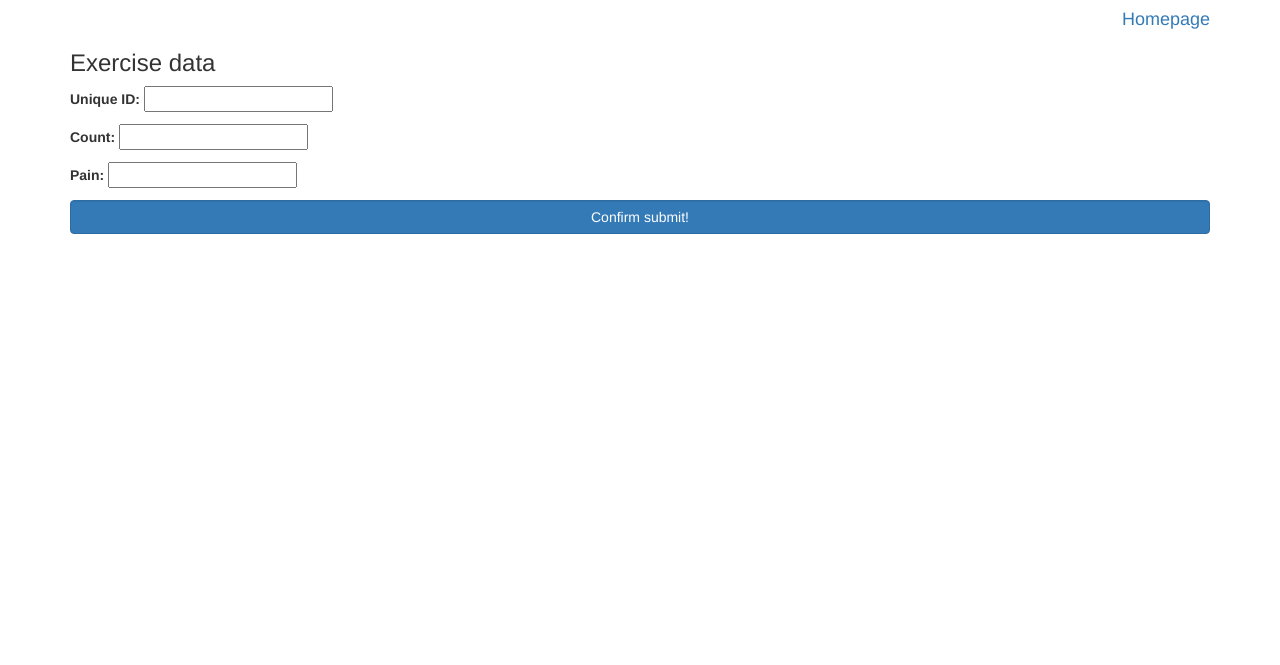
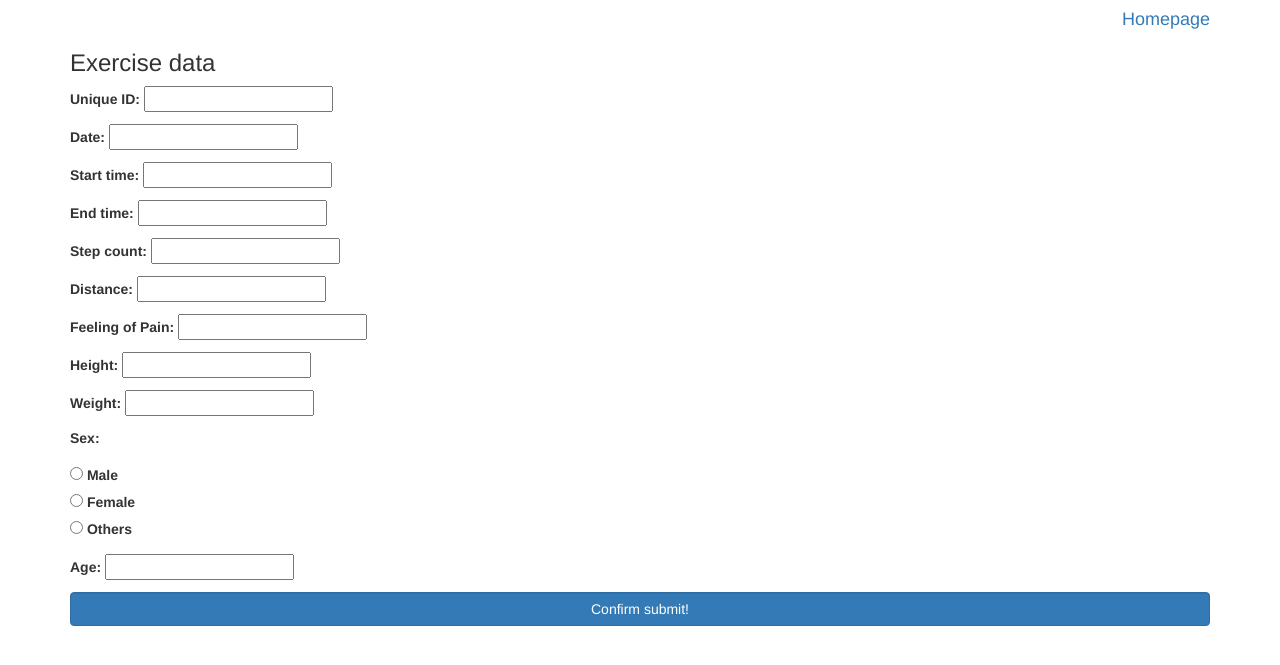
Before and after one commit to yiluyucheng/server_pedometer, a Django app: page /step/ in a window 1280 px wide. Shown: the top 665 px of the page. Run offline with Django 4.2, Linux system fonts and the light colour scheme; some libraries are stand-ins or nearby versions.

Commit message:
personal view

```diff
--- a/step/forms.py
+++ b/step/forms.py
@@ -1,7 +1,20 @@
 from django import forms
+
+
+Sex_CHOICES = (('Male', 'Male'), ('Female', 'Female'), ('Others', 'Others'))
 
 
 class StepForm(forms.Form):
     ids = forms.CharField(label='Unique ID', max_length=100)
-    Step = forms.IntegerField(label='Count', required=False)
-    Pain = forms.IntegerField(label='Pain', required=False)
+    Date = forms.CharField(label='Date', max_length=20)
+    Start = forms.CharField(label='Start time', max_length=30)
+    End = forms.CharField(label='End time', max_length=30)
+    Step = forms.IntegerField(label='Step count', required=False)
+    Distance = forms.FloatField(label='Distance', required=False)
+    Pain = forms.IntegerField(label='Feeling of Pain', required=False)
+
+    Height = forms.IntegerField(label='Height')
+    Weight = forms.FloatField(label='Weight')
+    Sex = forms.CharField(max_length=10, label='Sex')
+    Sex = forms.CharField(label="Sex", widget=forms.RadioSelect(choices=Sex_CHOICES))
+    Age = forms.FloatField(label='Age')
--- a/step/urls.py
+++ b/step/urls.py
@@ -1,8 +1,11 @@
 
 from django.urls import path
+from django.urls import include, re_path
 
 from . import views
 
 urlpatterns = [
     path('', views.step_counter, name='step_counter'),
+    re_path(r'^chart/$', views.ChartView.as_view(), name='chart_info'),
+    re_path(r'^index/$', views.IndexView.as_view(), name='index_view'),
 ]
--- a/step/views.py
+++ b/step/views.py
@@ -24,7 +24,7 @@ def feed_back(steps, pain):
 def homeview(request, glist=None):
     # display table and seperate pages
     if glist is None:
-        session_list = Session.objects.all().order_by('-ids')
+        session_list = Session.objects.all().order_by('-date', '-end')
     else:
         session_list = glist
     if session_list:
@@ -40,18 +40,131 @@ def homeview(request, glist=None):
 
 def step_counter(request):
     if request.method == 'POST':
+        var = ['ids', 'Date', 'Step', 'Distance', 'Pain', 'Start', 'End', 'Height', 'Weight', 'Sex', 'Age']
         try:
             req = json.loads(request.body)
-            step = req['Step']
-            pain = req['Pain']
-            ids = req['ids']
         except:
-            ids = request.POST['ids']
-            step = request.POST['Step']
-            pain = request.POST['Pain']
-        feedback = feed_back(int(step), int(pain))
-        add_session = Session(ids=ids, step=step, pain=pain)
+            req = dict()
+            for i in var:
+                req[i] = request.POST[i]
+        feedback = feed_back(int(req['Step']), int(req['Pain']))
+        add_session = Session(ids=req['ids'], step=req['Step'], pain=req['Pain'], date=req['Date'],
+            distance=req['Distance'], start=req['Start'], end=req['End'], height=req['Height'],
+            weight=req['Weight'], sex=req['Sex'], age=req['Age'])
         add_session.save()
         return JsonResponse({"feedback": feedback,})
     form = StepForm()
     return render(request, 'step_count.html', {'form': form,})
+
+
+
+ ######################################################################
+
+# Create your views here.
+
+from random import randrange
+
+from rest_framework.views import APIView
+
+from pyecharts.charts import Bar, Line
+from pyecharts.faker import Faker
+from pyecharts import options as opts
+from pyecharts.globals import CurrentConfig
+from jinja2 import Environment, FileSystemLoader
+CurrentConfig.GLOBAL_ENV = Environment(loader=FileSystemLoader("./step/templates"))
+
+
+# Create your views here.
+def response_as_json(data):
+    json_str = json.dumps(data)
+    response = HttpResponse(
+        json_str,
+        content_type="application/json",
+    )
+    response["Access-Control-Allow-Origin"] = "*"
+    return response
+
+
+def json_response(data, code=200):
+    data = {
+        "code": code,
+        "msg": "success",
+        "data": data,
+    }
+    return response_as_json(data)
+
+
+def json_error(error_string="error", code=500, **kwargs):
+    data = {
+        "code": code,
+        "msg": error_string,
+        "data": {}
+    }
+    data.update(kwargs)
+    return response_as_json(data)
+
+
+JsonResponse = json_response
+JsonError = json_error
+
+
+def bar_chart(indata) -> Bar:
+
+    bar = (
+        Bar()
+        .add_xaxis(indata['date'])
+        .add_yaxis("Step", indata['step'], yaxis_index=0, itemstyle_opts=opts.ItemStyleOpts(color='gray'))
+        .extend_axis(
+            yaxis=opts.AxisOpts(
+                name="Pain",
+                type_="value",
+                min_=0,
+                max_=100,
+                position="right",
+                axisline_opts=opts.AxisLineOpts(
+                linestyle_opts=opts.LineStyleOpts(color='red')
+                )
+            )
+        )
+        .set_global_opts(
+            xaxis_opts=opts.AxisOpts(name='Date', name_location='middle', name_gap=30, name_textstyle_opts=opts.TextStyleOpts(font_size = 18)),
+            yaxis_opts=opts.AxisOpts(name='Steps by day', name_location='middle', name_gap=40, name_textstyle_opts=opts.TextStyleOpts(font_size = 14)))
+
+    )
+
+    line = (
+        Bar()
+        .add_xaxis(indata['date'])
+        .add_yaxis("Pain", indata['pain'], yaxis_index=1, itemstyle_opts=opts.ItemStyleOpts(color='red'))
+
+    )
+
+    return bar.overlap(line).dump_options_with_quotes()
+
+
+class ChartView(APIView):
+    def get(self, request, *args, **kwargs):
+        #person = 'aid29903cc9-55ff-4ec7-a266-ae205c57f014'
+        person = request.GET['person']
+        session_list = Session.objects.all().order_by('-date', '-end').reverse()
+        session_list = session_list.filter(ids=person)[:15].values('date', 'step', 'pain')
+        n_date = []
+        n_step = []
+        n_pain = []
+        pre = 'Fake-initial'
+        for d in session_list:
+            if pre == d['date']:
+                n_step[-1] += int(d['step'])
+                n_step[-1] = max(n_step[-1], int(d['pain']))
+            else:
+                n_date.append(d['date'])
+                n_step.append(int(d['step']))
+                n_pain.append(int(d['pain']))
+                pre = d['date']
+        d_step = {'ids': person, 'date':n_date, 'step':n_step, 'pain':n_pain}
+        return JsonResponse(json.loads(bar_chart(d_step)))
+
+class IndexView(APIView):
+    def get(self, request, *args, **kwargs):
+        person = request.GET['person']
+        return render(request, 'index.html', {'ids': person,})
```
Also changed, not shown: step/models.py (+8 -0 lines), step/templates/home.html (+25 -4 lines), step/templates/index.html (added, +34 -0 lines), README.md, db.sqlite3, step/migrations/0002_session_date.py (added), step/migrations/0003_session_distance.py (added), step/migrations/0004_session_end_session_start.py (added), step/migrations/0005_alter_session_distance.py (added), step/migrations/0006_session_age_session_height_session_sex_and_more.py (added).
